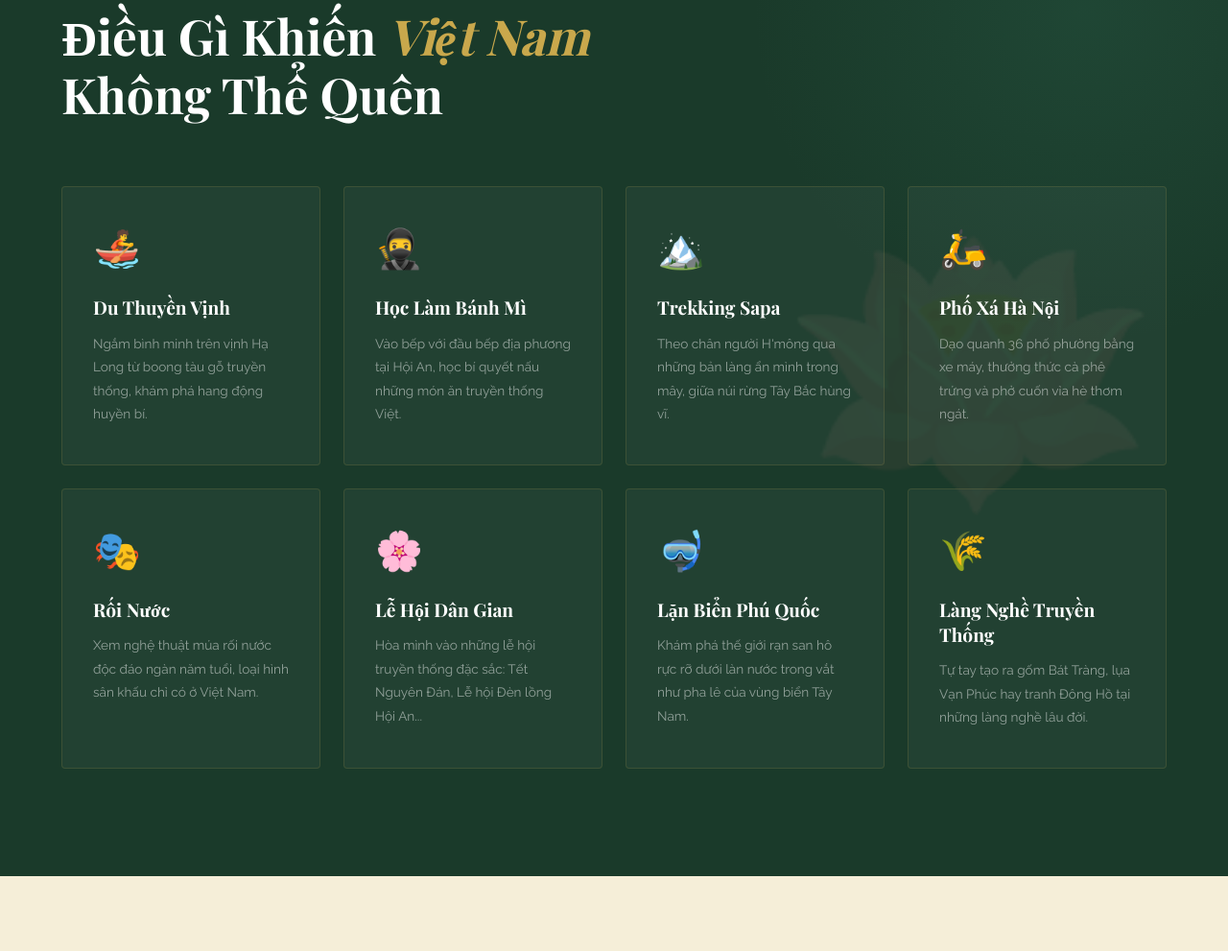
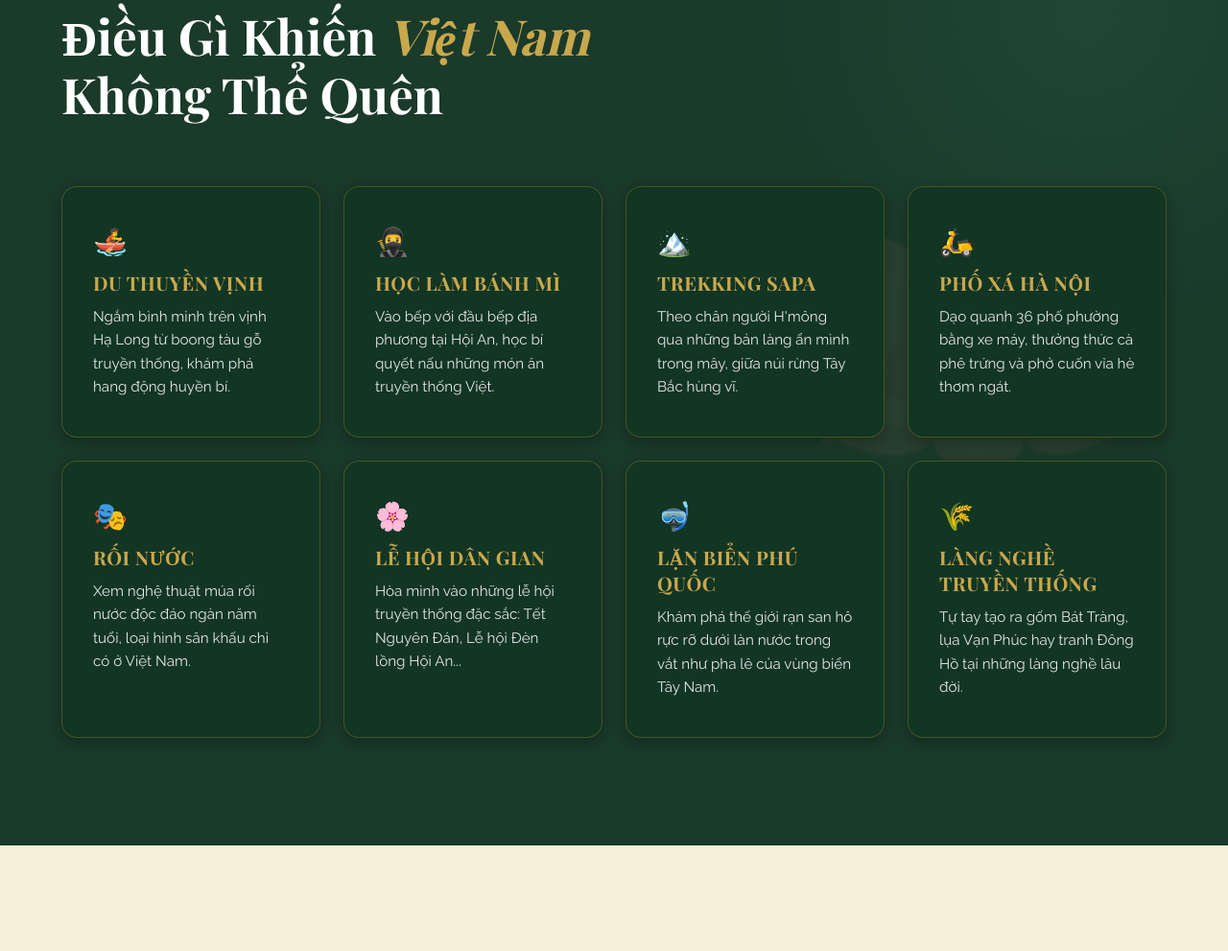
Before and after one commit to cremepie07-lab/tourism, a plain HTML site: page trang_chu.html in a window 1280 px wide. Shown: the part 2622-3613 px from the top of the page at 96% size. Drawn offline with nearby package versions, Linux system fonts and the light colour scheme; a web font is replaced by a local one.

Commit message:
Update style.css

```diff
--- a/style.css
+++ b/style.css
@@ -771,3 +771,61 @@ footer {
   .gallery-strip { height: 250px; }
   footer { flex-direction: column; gap: 1.5rem; text-align: center; }
 }
+/* KHUNG THẺ: Phối màu Xanh đậm (Green) - Vàng (Gold) */
+.exp-card {
+  background-color: #123524; /* Nền xanh lá cực đậm (bạn có thể thay bằng mã màu nền thực tế của bạn) */
+  border: 1px solid rgba(212, 175, 55, 0.25); /* Viền màu Vàng Gold mờ để định hình khối thẻ */
+  border-radius: 16px;
+  overflow: hidden; /* Cắt góc ảnh khớp với viền */
+  box-shadow: 0 4px 15px rgba(0, 0, 0, 0.3);
+  transition: transform 0.4s ease, border-color 0.4s ease;
+  display: flex;
+  flex-direction: column;
+}
+
+/* HIỆU ỨNG HOVER: Nhấc thẻ lên và viền sáng bừng màu Gold */
+.exp-card:hover {
+  transform: translateY(-6px);
+  border-color: var(--gold, #d4af37); /* Sáng viền vàng */
+  box-shadow: 0 10px 25px rgba(212, 175, 55, 0.15); /* Bóng đổ phớt vàng nhẹ */
+}
+
+/* HÌNH ẢNH: Vẫn ép tỷ lệ chuẩn 16:10 để ảnh không bị dẹt/méo như ảnh cũ của bạn */
+.exp-img {
+  width: 100%;
+  aspect-ratio: 16 / 10;
+  object-fit: cover;
+  display: block;
+}
+
+/* KHỐI NỘI DUNG */
+.exp-content {
+  padding: 24px;
+  display: flex;
+  flex-direction: column;
+  flex-grow: 1;
+}
+
+/* TIÊU ĐỀ: Bắt buộc dùng màu Vàng Gold */
+.exp-title {
+  font-size: 1.25rem;
+  font-weight: 700;
+  color: var(--gold, #d4af37); /* Gọi biến màu vàng của bạn ra */
+  margin-bottom: 10px;
+  text-transform: uppercase; /* In hoa nhẹ cho sang trọng */
+  letter-spacing: 0.5px;
+}
+
+/* ĐOẠN VĂN MÔ TẢ: Màu sáng để nổi bật trên nền xanh đậm */
+.exp-text {
+  font-size: 0.95rem;
+  color: #e5e7eb; /* Trắng ngà/xám sáng, TUYỆT ĐỐI không dùng màu đen hay xám đậm ở đây */
+  line-height: 1.6;
+}
+
+/* ICON: Chỉnh khoảng cách */
+.exp-icon {
+  font-size: 1.8rem;
+  margin-bottom: 12px;
+  display: inline-block;
+}
```
